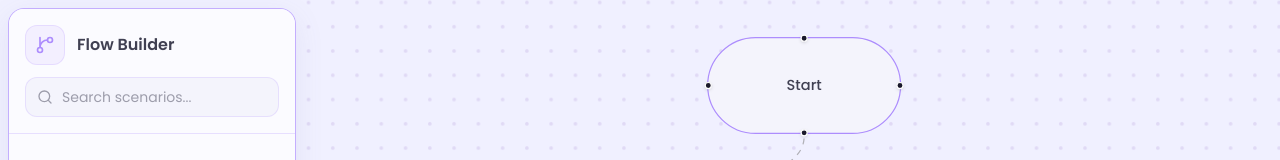
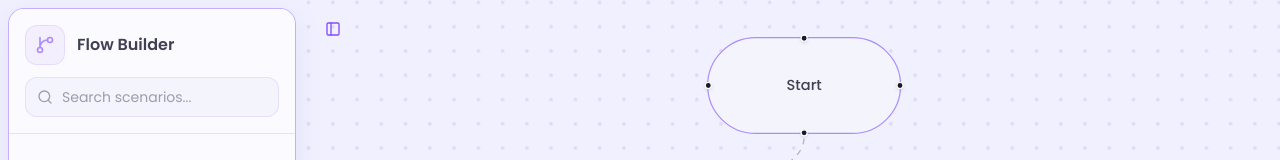
Before and after one commit to anasfirly20/next-flow-schema, a Next.js app: page / in a window 1280 px wide. Shown: the top 160 px of the page. Built offline with nearby package versions, Linux system fonts and the light colour scheme.

Commit message:
feat(Flow): adding sidebar toggler

```diff
--- a/src/pages/home/ui/Flow.tsx
+++ b/src/pages/home/ui/Flow.tsx
@@ -29,6 +29,7 @@ import { useScenarioStore } from "@/entities/scenario/api/scenario-store";
 import { cn } from "@/shared/lib/cn";
 import { Button } from "@/shared/ui/Button";
 import { NodePicker } from "@/shared/ui/nodes/NodePicker";
+import { SidebarTrigger } from "@/shared/ui/Sidebar";
 import { Save } from "lucide-react";
 
 type PickerState = {
@@ -190,6 +191,10 @@ export const Flow = () => {
 
   return (
     <section className="relative h-dvh border-accent">
+      <Panel position="top-left">
+        <SidebarTrigger />
+      </Panel>
+
       <ReactFlow
         nodes={chartNodes}
         edges={edges}
--- a/src/shared/ui/Sidebar.tsx
+++ b/src/shared/ui/Sidebar.tsx
@@ -272,7 +272,7 @@ function SidebarTrigger({
       }}
       {...props}
     >
-      <PanelLeftIcon className="cn-rtl-flip" />
+      <PanelLeftIcon className="cn-rtl-flip text-accent-strong" />
       <span className="sr-only">Toggle Sidebar</span>
     </Button>
   );
```
